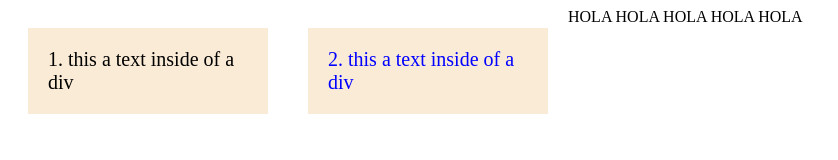
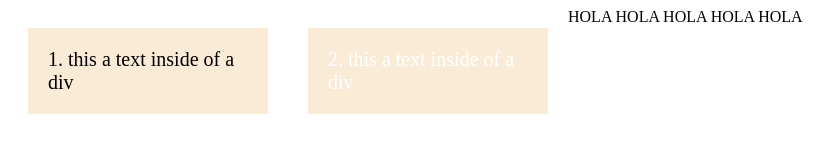
Before and after one commit to mateovillan12345-boop/BloomsWebsite, a plain HTML site: page index.html in a window 1280 px wide. Shown: the whole page, without its empty margins (0-838 px from the left). Drawn offline with Linux system fonts and the light colour scheme.

Commit message:
Change text color from blue to white in div

```diff
--- a/index.html
+++ b/index.html
@@ -19,7 +19,7 @@
     <body>
         <div id="container">
             <div> 1. this a text inside of a div</div>
-            <div style="color: blue;"> 2. this a text inside of a div</div>
+            <div style="color: white;"> 2. this a text inside of a div</div>
             HOLA HOLA HOLA HOLA HOLA
 
 
```
